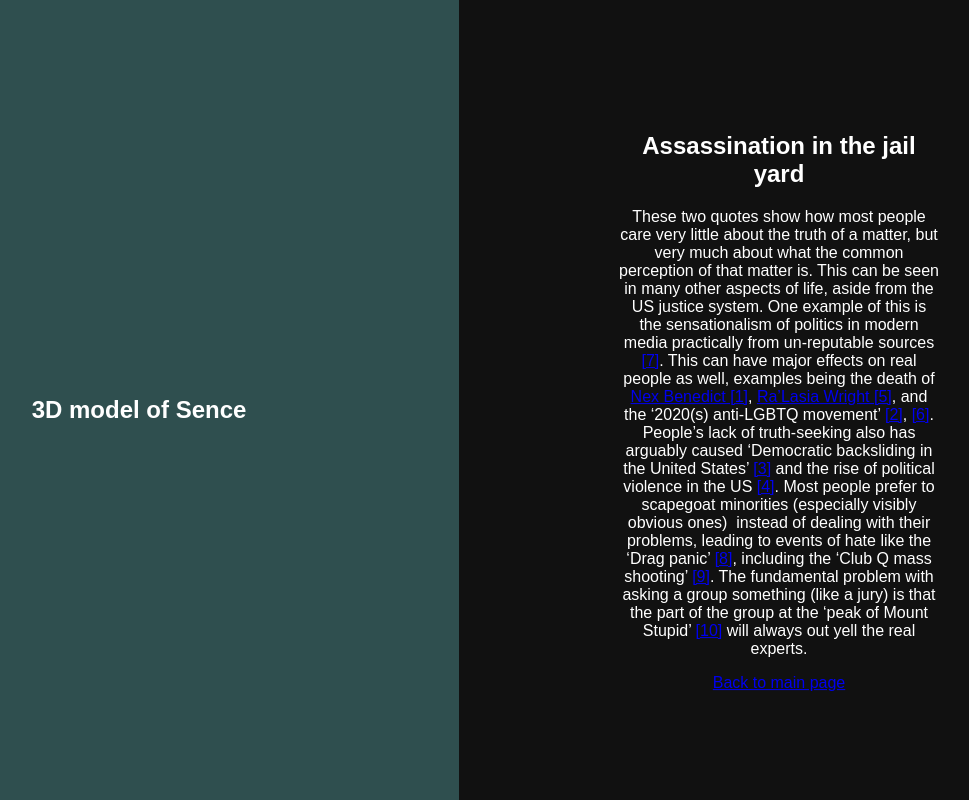
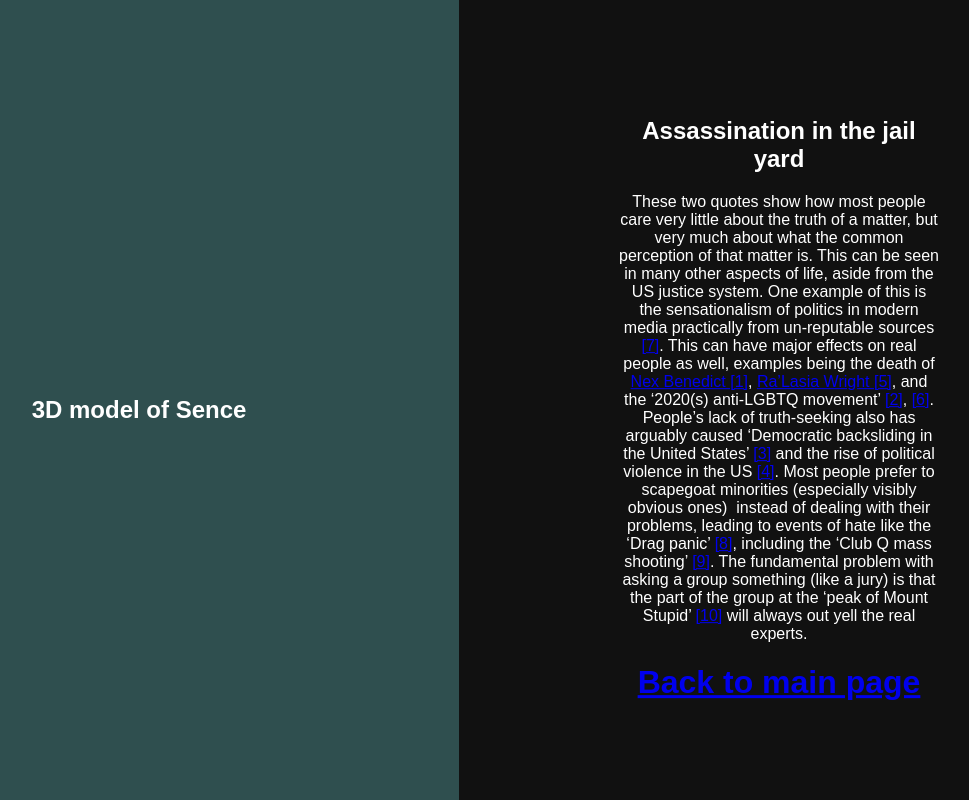
Before and after one commit to WoodwardIII-HS/ELA-3D, a plain HTML site: page jail.html in a window 1280 px wide. Shown: the whole page, without its empty margins (181-1150 px from the left). Drawn offline with Linux system fonts and the light colour scheme; some packages are replaced by stand-ins of ours; a script that the page names is missing.

Commit message:
Update jail.html

```diff
--- a/jail.html
+++ b/jail.html
@@ -97,7 +97,7 @@ background-color:DarkSlateGray;
   <a href="https://en.wikipedia.org/wiki/File:Dunning%E2%80%93Kruger_Effect_01.svg">[10]</a>
   will always out yell the real experts.
 </p>
-    <p><a href="https://woodwardiii-hs.github.io/ELA-3D/">Back to main page</a></p>
+    <h1><a href="https://woodwardiii-hs.github.io/ELA-3D/">Back to main page</a></h1>
   </div>
 </div>
 
```
